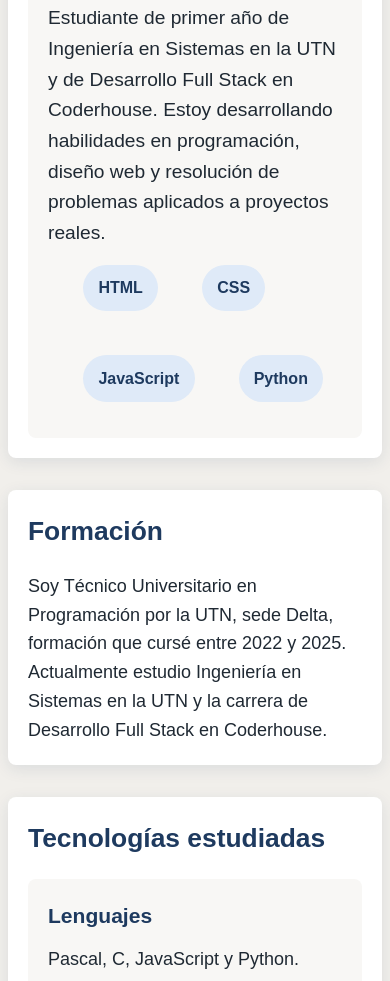
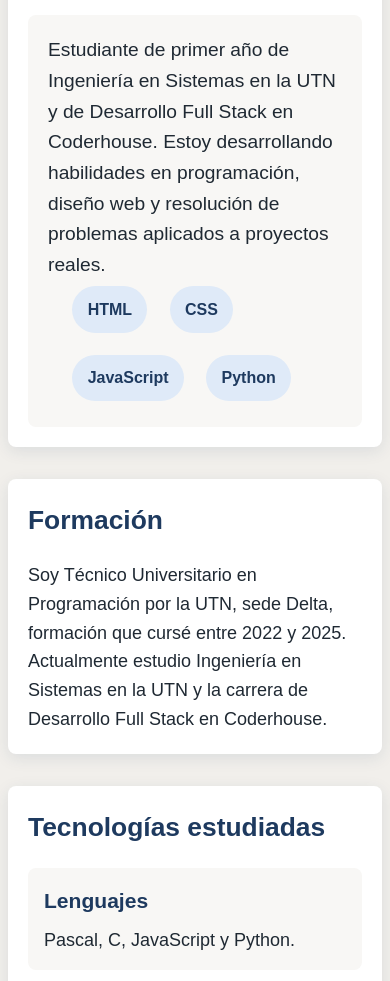
Before and after one commit to santinodovale/preentrega-3-sitio-personal-, a plain HTML site: page index.html in a window 390 px wide. Shown: the part 623-1604 px from the top of the page. Drawn offline with Linux system fonts and the light colour scheme.

Commit message:
cambios en responsive y h1

```diff
--- a/styles/styles.css
+++ b/styles/styles.css
@@ -82,6 +82,7 @@
 .site-main h1 {
   font-size: clamp(2.25rem, 6vw, 4rem);
   line-height: 1.1;
+  margin: 1rem;
 }
 
 .site-main h2 {
@@ -237,6 +238,14 @@
     font-size: 1.2rem;
   }
 
+  .feature-card {
+    flex: 0 1 auto;
+    height: auto;
+    min-height: 0;
+    padding: 1rem;
+    gap: 0.5rem;
+  }
+
   .tag-list li {
     font-size: 1rem;
     padding: 0.65rem 0.95rem;
@@ -244,8 +253,11 @@
   }
 }
 
-@media (max-width: 600px) {
+@media (max-width: 635px) {
   .site-main {
     width: min(100% - 1rem, 1200px);
   }
+  .tag-list li{
+    margin: 0.33rem;
+  }
 }
```
